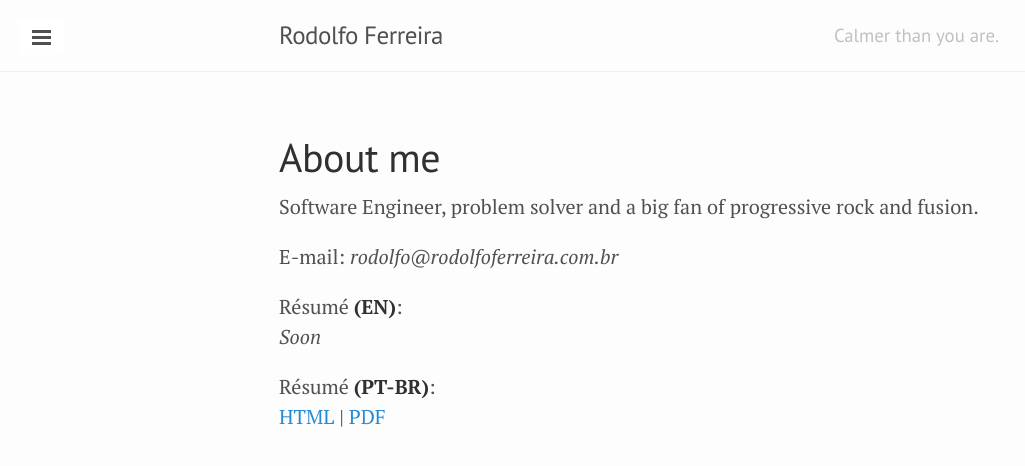
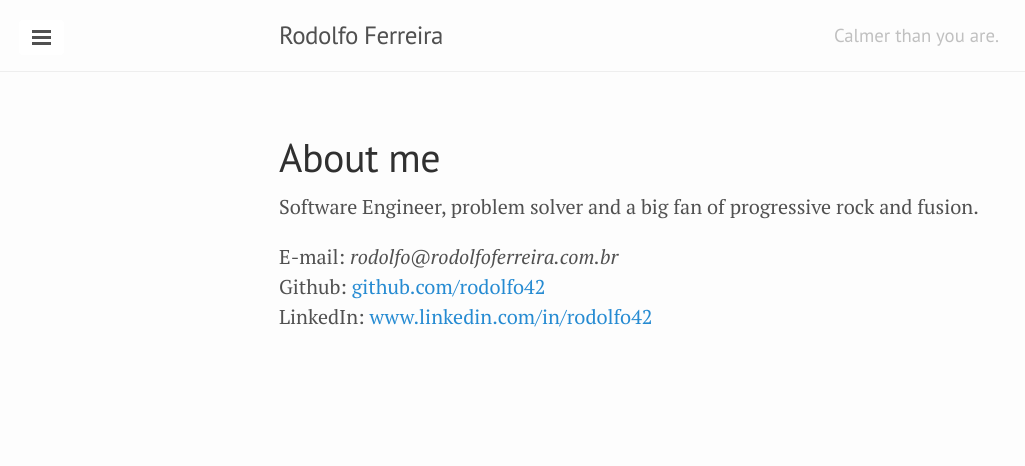
Before and after one commit to rodolfo42/rodolfo42.github.io, a Jekyll site: the page built from about.md, in a window 1280 px wide. Shown: the top 466 px of the page, without its empty margins (1-1026 px from the left). Built offline with Jekyll 4.4.1, drawn with Linux system fonts in a browser that asks for light colours.

Commit message:
Update about page

```diff
--- a/about.md
+++ b/about.md
@@ -7,9 +7,5 @@ published: true
 Software Engineer, problem solver and a big fan of progressive rock and fusion.
 
 E-mail: _rodolfo@rodolfoferreira.com.br_
-
-Résumé **(EN)**:
-_Soon_
-
-Résumé **(PT-BR)**:
-[HTML](/curriculo/) | [PDF](/public/uploads/Curriculo-RodolfoFerreira.pdf)
+Github: [github.com/rodolfo42](https://github.com/rodolfo42)
+LinkedIn: [www.linkedin.com/in/rodolfo42](http://www.linkedin.com/in/rodolfo42)
--- a/atom.xml
+++ b/atom.xml
@@ -1,7 +1,3 @@
----
-layout: nil
----
-
 <?xml version="1.0" encoding="utf-8"?>
 <feed xmlns="http://www.w3.org/2005/Atom">
 
```
